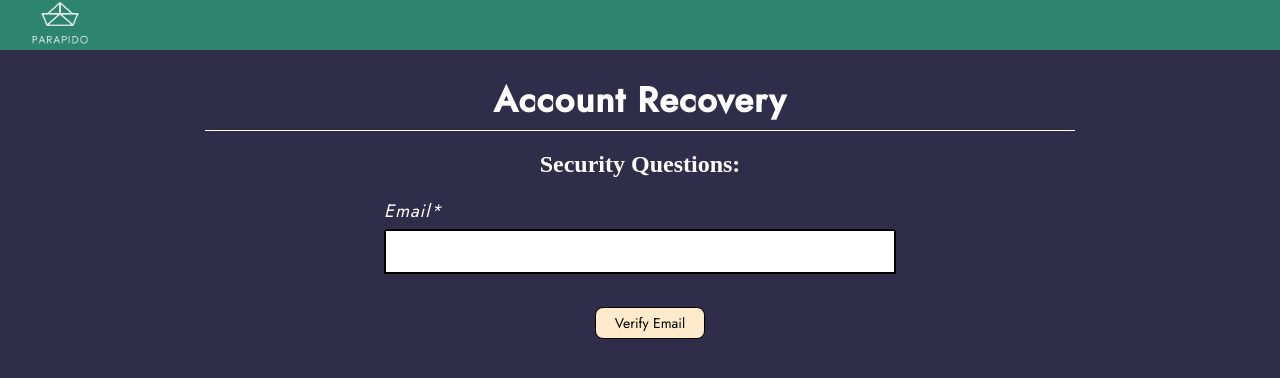
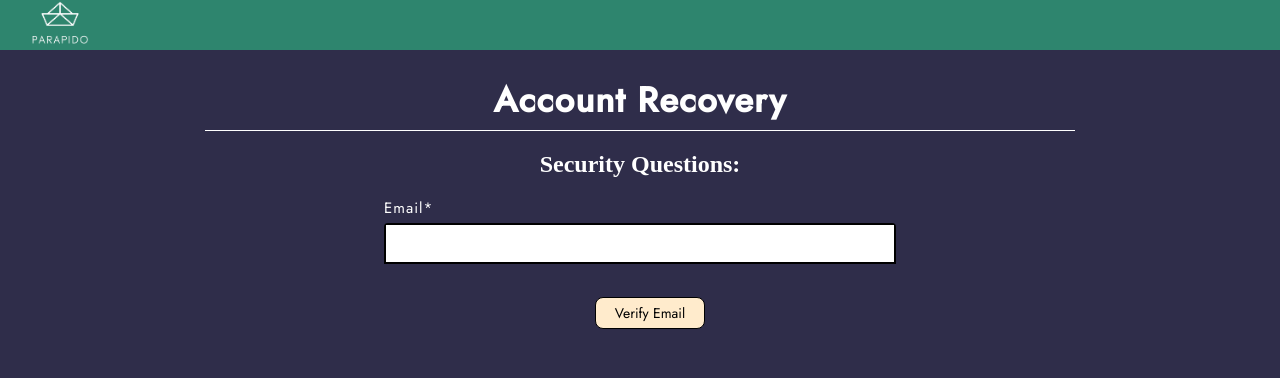
Before and after one commit to Mariie97/Capstone-QWERTY-Dev-Solutions-Team, a React (Create React App) app in the folder parapido-gui/: page /security-questions in a window 1280 px wide. Shown: the top 378 px of the page. Built offline with nearby package versions, Linux system fonts and the light colour scheme.

Commit message:
fixed border radius of reusable inputs, also fixed the styling and added prop for login modal

```diff
--- a/parapido-gui/src/Components/Input.js
+++ b/parapido-gui/src/Components/Input.js
@@ -8,10 +8,12 @@ import TextareaAutosize from "@material-ui/core/TextareaAutosize";
 class Input extends Component {
 
     render() {
-        const { errorMsg, labelText, required, multiline, blackLabel} = this.props;
+        const { errorMsg, labelText, required, multiline, blackLabel, bluelabel} = this.props;
         return (
             <div className='input-field-container'>
-                <label className={`custom-input-label ${blackLabel!==undefined && 'black-label-text'}`}> {labelText}{required && '*'}</label>
+                <label className={`custom-input-label ${blackLabel!==undefined && 'black-label-text'} ${bluelabel !==undefined && 'blue-label-text'}`}>
+                {labelText}{required && '*'}
+                </label>
                 <br />
                 {multiline ?
                     <TextareaAutosize
--- a/parapido-gui/src/Components/JobCreation.js
+++ b/parapido-gui/src/Components/JobCreation.js
@@ -8,8 +8,6 @@ import CreateIcon from '@material-ui/icons/Create';
 import ReportProblemIcon from '@material-ui/icons/ReportProblem';
 import Alert from '@material-ui/lab/Alert';
 import {categories, cities, verifyUserAuth, zipcodeFormatPR} from "../Utilities";
-
-
 
 export class JobCreation extends Component {
 
--- a/parapido-gui/src/Components/LoginModal.js
+++ b/parapido-gui/src/Components/LoginModal.js
@@ -100,7 +100,7 @@ class LoginModal extends Component {
                                 <div className="body-container-login-modal">
                                     <Input
                                         required
-                                        blackLabel
+                                        bluelabel
                                         labelText='Enter E-mail'
                                         className="input-login-modal"
                                         id="email"
@@ -113,7 +113,7 @@ class LoginModal extends Component {
                                     />
                                     <Input
                                         required
-                                        blackLabel
+                                        bluelabel
                                         labelText='Enter Password'
                                         className="input-login-modal"
                                         id="password"
--- a/parapido-gui/src/Layouts/InputField.css
+++ b/parapido-gui/src/Layouts/InputField.css
@@ -14,8 +14,8 @@
 .MuiFilledInput-root .MuiFilledInput-input {
     background-color: white;
     color: black;
-    font-size: 18px;
-    font-family: Times New Roman;
+    font-size: 14px;
+    font-family: "Jost";
     padding: 10px 0px 10px 3px;
 }
 
@@ -36,7 +36,7 @@
     background-color: #FFEBCC;
 }
 .MuiInputBase-root.MuiFilledInput-root.Mui-error.MuiInputBase-formControl {
-    border: 2px solid red;
+    border: 2px solid #cc3300;
 }
 
 .MuiFormControl-root.MuiTextField-root.change-street-address {
@@ -65,9 +65,8 @@
 
 .custom-input-label {
     font-family: "Jost";
-    font-style: italic;
     font-weight: 400;
-    font-size: 18px;
+    font-size: 15px;
     color: white;
     letter-spacing: 1px;
     line-height: 2;
@@ -91,3 +90,8 @@
 .black-label-text{
     color: black;
 }
+
+.blue-label-text{
+    color: #2F2D4A;
+    font-weight: bold;
+}
--- a/parapido-gui/src/Layouts/LoginModal.css
+++ b/parapido-gui/src/Layouts/LoginModal.css
@@ -36,6 +36,10 @@
     flex-direction: column;
     line-height: 3.5;
     text-align: left;
+}
+
+.MuiFilledInput-root{
+    border-radius: 0px;
 }
 
 .MuiFormControl-root.MuiTextField-root.input-login-modal {
```
